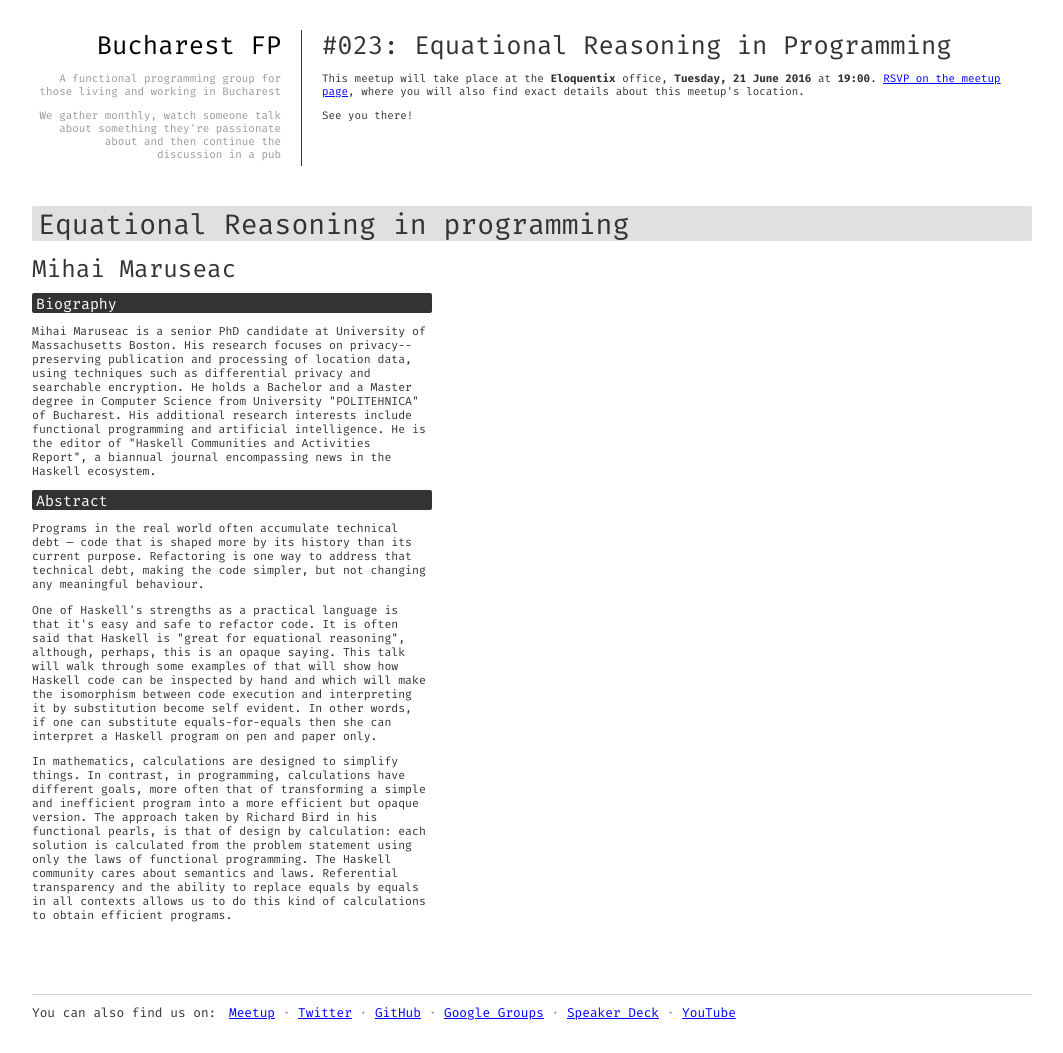
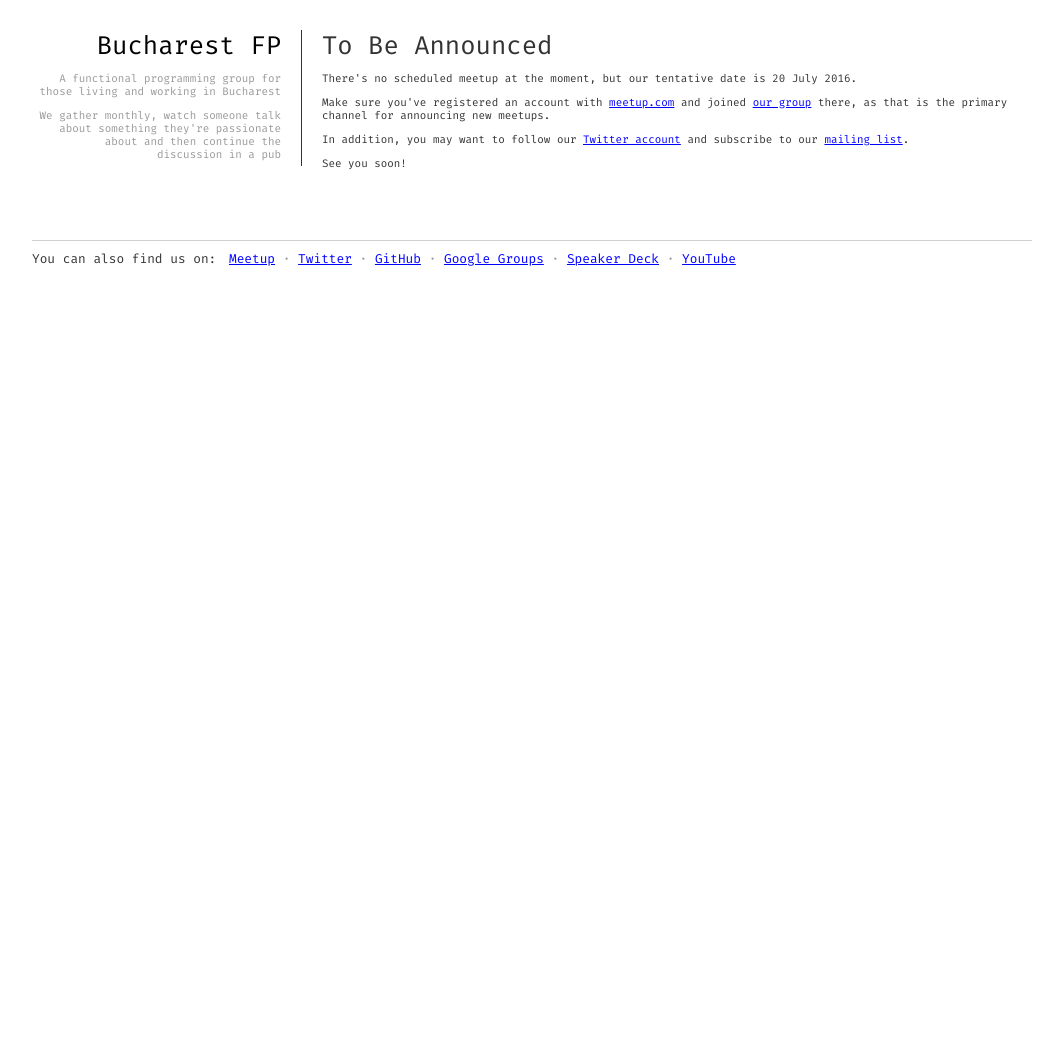
Before and after one commit to bucharestfp/bucharestfp.github.io, a Jekyll site: the page built from next.md, in a window 1280 px wide. Shown: the whole page, without its empty margins (108-1171 px from the left). Built offline with Jekyll 4.4.1, drawn with Linux system fonts in a browser that asks for light colours; after the commit the page ends 900 px from its top, so only the background shows below that.

Commit message:
Add slides for Bucharest FP #023: Equational Reasoning in Programming

```diff
--- a/next.md
+++ b/next.md
@@ -1,9 +1,9 @@
 ---
 layout: default
-title: "Equational Reasoning in Programming"
+title: "To Be Announced"
 next: true
-date: "2016-06-21 19:00:00"
-edition: "#023"
+date: "2016-07-20 19:00:00"
+edition: "#024"
 permalink: /next/
 ---
 
@@ -15,69 +15,20 @@ permalink: /next/
     where you will also find exact details about this meetup's location.</p>
     <p>No presentation has been scheduled for this meetup, just free discussions.</p>
   <p>See you there!</p> -->
-  <h1>#023: Equational Reasoning in Programming</h1>
+  <!-- <h1>#023: Equational Reasoning in Programming</h1>
   <p>This meetup will take place at the <strong>Eloquentix</strong> office,
     <strong>Tuesday, 21 June 2016</strong> at <strong>19:00</strong>.
     <a href="http://www.meetup.com/bucharestfp/events/231399870/"><abbr title="Répondez, S’il Vous Plaît">RSVP</abbr> on the meetup page</a>,
     where you will also find exact details about this meetup's location.</p>
-  <p>See you there!</p>
-  <!-- <h1>To Be Announced</h1>
-  <p>There's no scheduled meetup at the moment, but our tentative date is 21 June 2016.</p>
+  <p>See you there!</p> -->
+  <h1>To Be Announced</h1>
+  <p>There's no scheduled meetup at the moment, but our tentative date is 20 July 2016.</p>
   <p>Make sure you've registered an account with <a href="http://www.meetup.com/">meetup.com</a>
     and joined <a href="http://www.meetup.com/bucharestfp/">our group</a> there, as that is the
     primary channel for announcing new meetups.</p>
   <p>In addition, you may want to follow our <a href="https://twitter.com/bucharestfp">Twitter account</a>
     and subscribe to our <a href="https://groups.google.com/forum/#!forum/bucharestfp">mailing list</a>.</p>
-  <p>See you soon!</p> -->
+  <p>See you soon!</p>
 </div>
 
 <div class="clear-fix"></div>
-
-<div class="presentation">
-  <h1>Equational Reasoning in programming</h1>
-  <div class="details">
-    <div class="left">
-      <div class="biography">
-        <h2 class="speaker">Mihai Maruseac</h2>
-        <h3>Biography</h3>
-        <p>Mihai Maruseac is a senior PhD candidate at University of Massachusetts
-        Boston. His research focuses on privacy-­preserving publication and
-        processing of location data, using techniques such as differential
-        privacy and searchable encryption. He holds a Bachelor and a Master
-        degree in Computer Science from University "POLITEHNICA" of Bucharest.
-        His additional research interests include functional programming and
-        artificial intelligence. He is the editor of "Haskell Communities and
-        Activities Report", a biannual journal encompassing news in the Haskell
-        ecosystem.</p>
-      </div>
-      <div class="abstract">
-        <h3>Abstract</h3>
-
-        <p>Programs in the real world often accumulate technical debt — code that
-        is shaped more by its history than its current purpose. Refactoring is
-        one way to address that technical debt, making the code simpler, but not
-        changing any meaningful behaviour.</p>
-
-        <p>One of Haskell's strengths as a practical language is that it's easy and
-        safe to refactor code. It is often said that Haskell is "great for
-        equational reasoning", although, perhaps, this is an opaque saying. This
-        talk will walk through some examples of that will show how Haskell code
-        can be inspected by hand and which will make the isomorphism between
-        code execution and interpreting it by substitution become self evident.
-        In other words, if one can substitute equals-for-equals then she can
-        interpret a Haskell program on pen and paper only.</p>
-
-        <p>In mathematics, calculations are designed to simplify things. In
-        contrast, in programming, calculations have different goals, more often
-        that of transforming a simple and inefficient program into a more
-        efficient but opaque version. The approach taken by Richard Bird in his
-        functional pearls, is that of design by calculation: each solution is
-        calculated from the problem statement using only the laws of functional
-        programming. The Haskell community cares about semantics and laws.
-        Referential transparency and the ability to replace equals by equals in
-        all contexts allows us to do this kind of calculations to obtain
-        efficient programs.</p>
-      </div>
-    </div>
-  </div>
-</div>
```
Also changed, not shown: _posts/2016-06-21-equational-reasoning-in-programming.md (added, +73 -0 lines).
